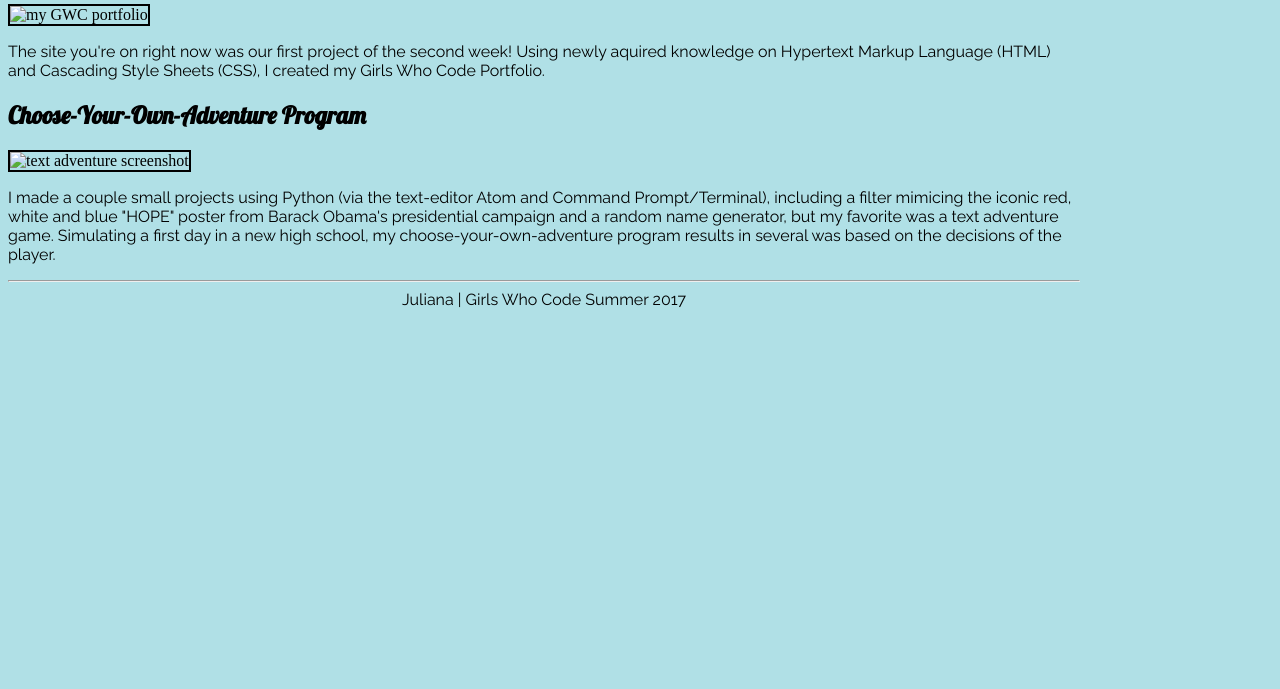
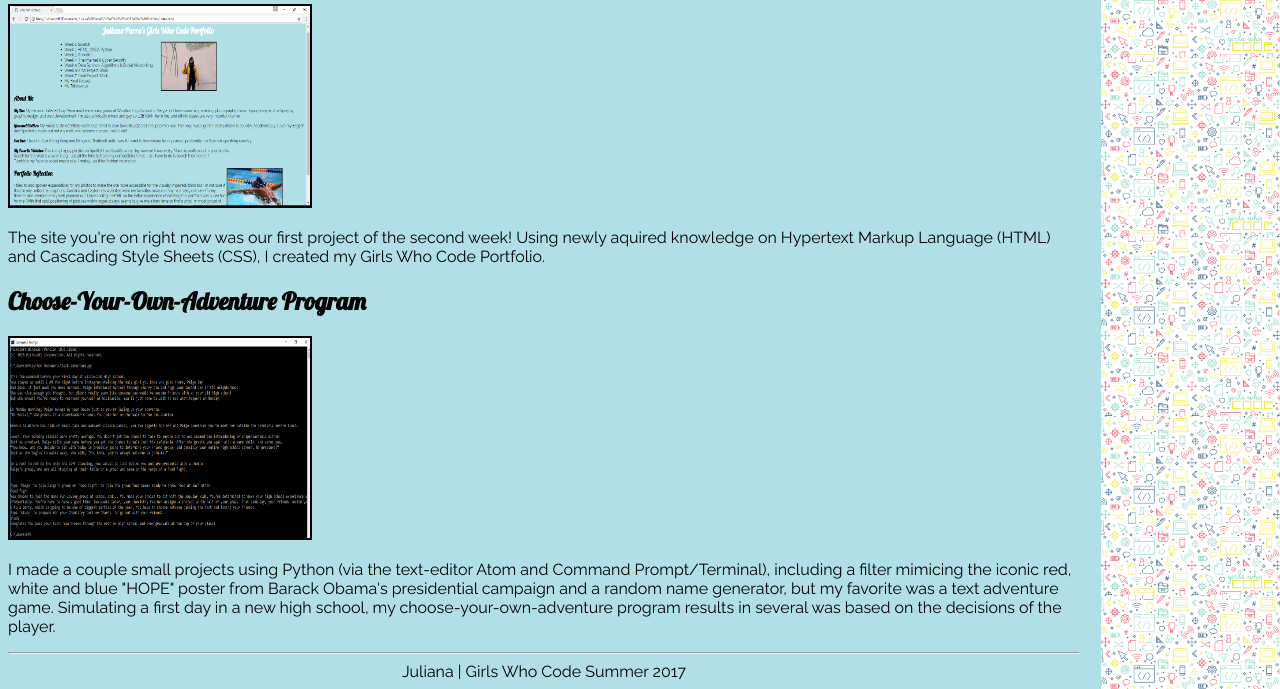
Before and after one commit to julesparra/GWCportfolio, a plain HTML site: page wk2.html in a window 1280 px wide. Shown: the part 301-990 px from the top of the page. Before the commit the page ends 800 px from the top, so only its background shows below. Drawn offline with Linux system fonts and the light colour scheme.

Commit message:
Update wk2.html

```diff
--- a/wk2.html
+++ b/wk2.html
@@ -3,7 +3,7 @@
 <head>
 
 <link href="https://fonts.googleapis.com/css?family=Lobster|Raleway" rel="stylesheet">
-<link rel="title icon" href="images/%3C:%3E.ico"/>
+<link rel="title icon" href="<:>.ico"/>
 
   <title> Week 2 | GWC SIP Portfolio </title>
 
@@ -11,7 +11,7 @@
     body{
         background-color: powderblue;
         margin-right: 200px;
-        background-image: url("images/gwx_bg.jpeg");
+        background-image: url("gwx_bg.jpeg");
         background-position: right top;
         background-repeat: repeat-y;
         background-size: 14%;
@@ -74,12 +74,12 @@
   </nav>
 
     <h2> GWC Portfolio </h2>
-    <img src="images/wk2/portfolio.PNG" alt="my GWC portfolio" style="width: 300px; height: 200px">
+    <img src="portfolio.PNG" alt="my GWC portfolio" style="width: 300px; height: 200px">
     <br/>
     <p> The site you're on right now was our first project of the second week! Using newly aquired knowledge on Hypertext Markup Language (HTML) and Cascading Style Sheets (CSS), I created my Girls Who Code Portfolio. </p>
 
     <h2> Choose-Your-Own-Adventure Program </h2>
-    <img src="images/wk2/text-adventure.PNG" alt="text adventure screenshot" style="width: 300px; height: 200px;">
+    <img src="text-adventure.PNG" alt="text adventure screenshot" style="width: 300px; height: 200px;">
     <br/>
     <p> I made a couple small projects using Python (via the text-editor Atom and Command Prompt/Terminal), including a filter mimicing the iconic red, white and blue "HOPE" poster from Barack Obama's presidential campaign and a random name generator, but my favorite was a text adventure game. Simulating a first day in a new high school, my choose-your-own-adventure program results in several was based on the decisions of the player. </p>
 
```
